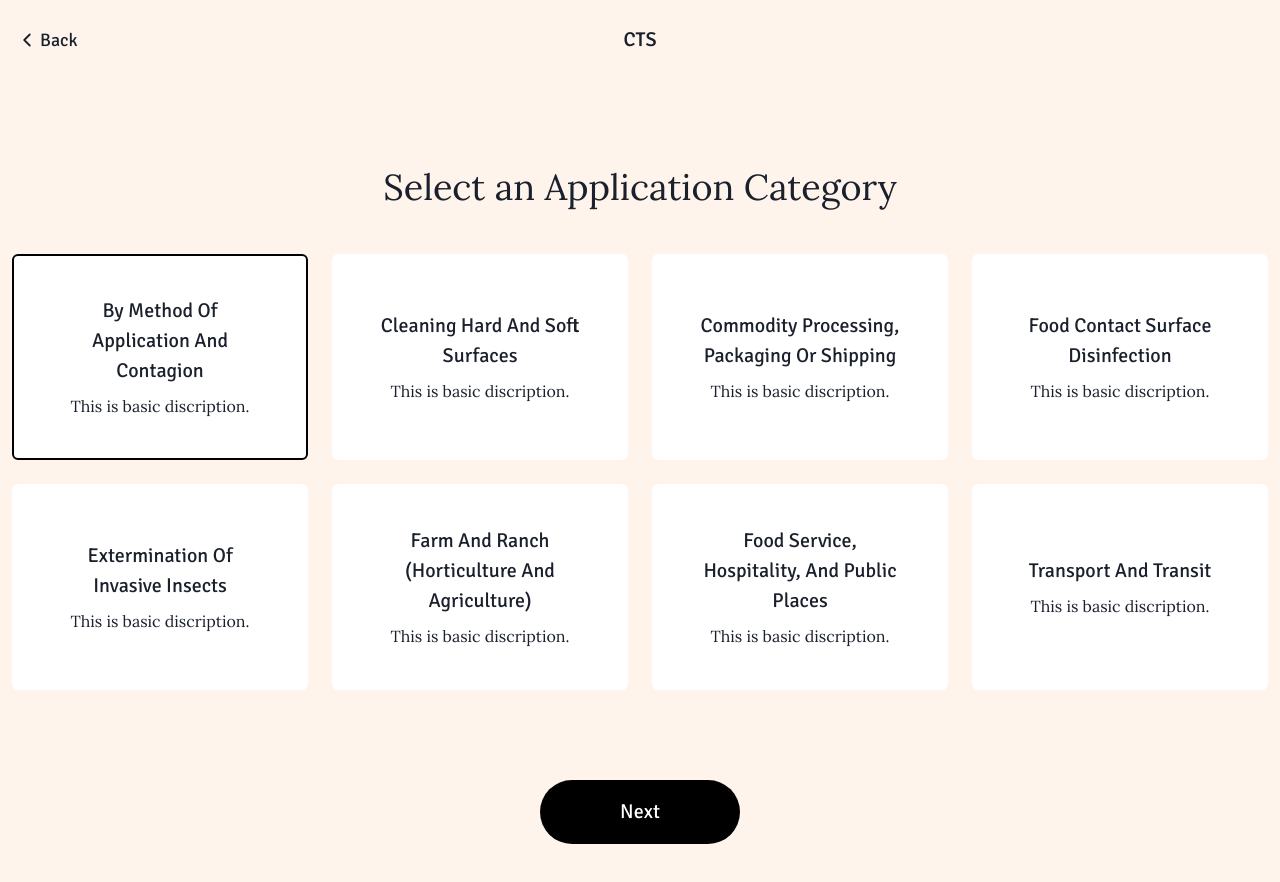
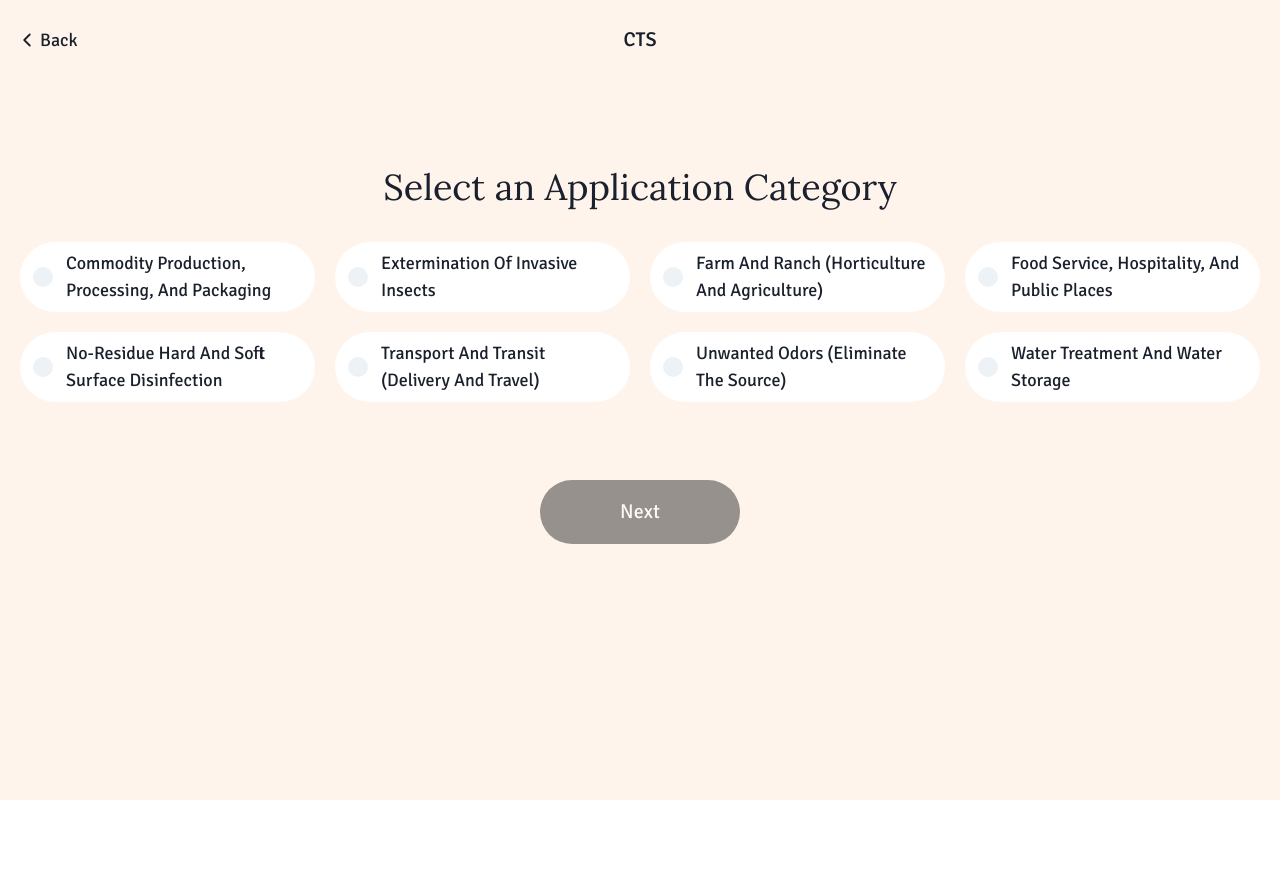
Before and after one commit to deepakvishwakarma-hh/cleantech, a Next.js app: page /steps/ctgr-selection in a window 1280 px wide. Shown: the top 882 px of the page. After the commit the page ends 800 px from the top, so only its background shows below. Built offline with nearby package versions, Linux system fonts and the light colour scheme.

Commit message:
categories selection update

```diff
--- a/pages/steps/ctgr-selection.tsx
+++ b/pages/steps/ctgr-selection.tsx
@@ -3,20 +3,19 @@ import { useRouter } from 'next/router';
 import Layout from "~/components/Layout/step";
 import categories from "~/quiz/categories.json"
 import { localstorage, useLocalStorage } from "~/lib/localstorage";
-import { Button, Text, Flex, Box, Center, SimpleGrid } from "@chakra-ui/react"
+import { Button, Text, Flex, Box, Center, SimpleGrid, Grid, GridItem } from "@chakra-ui/react"
 
 const CategorySelection = () => {
     const router = useRouter()
     const [storage] = useLocalStorage(localstorage)
-    const [selected, setSelected] = useState([0])
+    const [selected, setSelected] = useState<string[]>([])
     const category = (categories as any)[(storage as any).usage as string]
 
-
-    const onClick = (index: number) => {
-        if (selected.includes(index)) {
-            setSelected(prev => prev.filter(item => item !== index));
+    const onClick = (title: string) => {
+        if (selected.includes(title)) {
+            setSelected(prev => prev.filter(item => item !== title));
         } else {
-            setSelected(prev => [...prev, index]);
+            setSelected(prev => [...prev, title]);
         }
     }
 
@@ -27,8 +26,8 @@ const CategorySelection = () => {
                     <Flex flexDir={'column'} alignItems={'center'} gap={2} maxW={'1500px'}>
                         <Text px={[2, 2, 1, 0]} fontSize={['2xl', '2xl', '3xl', "4xl"]} fontFamily={'heading'} textAlign={'center'} mb={5} >Select an Application Category</Text>
 
-                        <SimpleGrid columns={[1, 1, 2, 4]}>
-                            {category.map((title: string, index: number) => <Boxes key={index} title={title} selected={selected.includes(index)} onClick={() => onClick(index)} />)}
+                        <SimpleGrid columns={[1, 1, 2, 4]} gap={5} px={5}>
+                            {category.map((title: string, index: number) => <Boxes key={index} title={title} selected={selected.includes(title)} onClick={() => onClick(title)} />)}
                         </SimpleGrid>
 
 
@@ -47,19 +46,30 @@ export default CategorySelection
 
 const Boxes = ({ title, onClick, selected }: any) => {
     return (
-        <Center
-            rounded={'md'}
-            border={selected ? '2px black solid' : '2px transparent solid'}
+        <Grid
+            rounded={'full'}
             onClick={onClick}
+
+            templateColumns={'30px auto'}
+            gap={2}
+
+            alignItems={'center'}
+
             bg={'white'}
-            margin={3}
-            p={10}>
+            p={2}>
 
-            <Center alignItems={'center'} height={['100%', '100%', '50%']} flexDirection="column" gap={[0, 0, 2]}>
-                <Text textTransform={'capitalize'} fontSize={'xl'} textAlign={'center'} fontFamily={'body'}>{title}</Text>
-                <Text fontSize={'md'} textAlign={['left', 'left', 'center']} fontFamily={'heading'}>This is basic discription.</Text>
-            </Center>
 
-        </Center>
+            <GridItem as={Center}>
+                <Box width={5} height={5} background={!selected ? 'gray.100' : 'gray.900'} rounded={'full'}></Box>
+            </GridItem>
+
+            <GridItem>
+                <Text textTransform={'capitalize'} fontSize={'lg'} fontFamily={'body'} pr={1}>{title}</Text>
+            </GridItem>
+
+
+            {/* <Text fontSize={'md'} textAlign={['left', 'left', 'center']} fontFamily={'heading'}>This is basic discription.</Text> */}
+
+        </Grid >
     )
 }
--- a/quiz/categories.json
+++ b/quiz/categories.json
@@ -1,32 +1,32 @@
 {
     "low": [
-        "cleaning hard and soft surfaces",
-        "food contact surface disinfection",
-        "extermination of invasive insects",
-        "in the garden (plant health)",
-        "mold, mildew, spores, and algae",
+        "extermination of invasive insects (in the garden)",
+        "no-rinse surface disinfection",
         "personal hygiene (antiseptic or hand sanitizer)",
-        "produce, meat, and groceries",
-        "travel and recreation (on-the-go)"
+        "produce, eggs, meat, fish, and groceries",
+        "travel and recreation (on-the-go)",
+        "unwanted odors (eliminate the source)",
+        "water treatment and water storage",
+        "in the garden (plant health)"
     ],
     "medium": [
-        "by method of application and contagion",
-        "cleaning hard and soft surfaces",
-        "commodity processing, packaging or shipping",
-        "food contact surface disinfection",
+        "commodity production, processing, and packaging",
         "extermination of invasive insects",
         "farm and ranch (horticulture and agriculture)",
         "food service, hospitality, and public places",
-        "transport and transit"
+        "no-residue hard and soft surface disinfection",
+        "transport and transit (delivery and travel)",
+        "unwanted odors (eliminate the source)",
+        "water treatment and water storage"
     ],
     "high": [
-        "by contagion, method of application, or by material",
+        "no-residue hard or soft surface disinfection",
         "extermination of invasive insects",
-        "food production and commodities processing",
         "hazmat (remediation and decontamination)",
         "healthcare, hospitals, and medical facilities",
         "hvac (heating, ventilation, and air conditioning)",
-        "manufacturing, and processing operations",
-        "municipal drinking water treatment and storage"
+        "manufacturing and processing operations",
+        "municipal drinking water treatment and storage",
+        "other industrial processes (miscellaneous)"
     ]
 }
```
Also changed, not shown: pages/steps/usage.tsx (+7 -7 lines).
